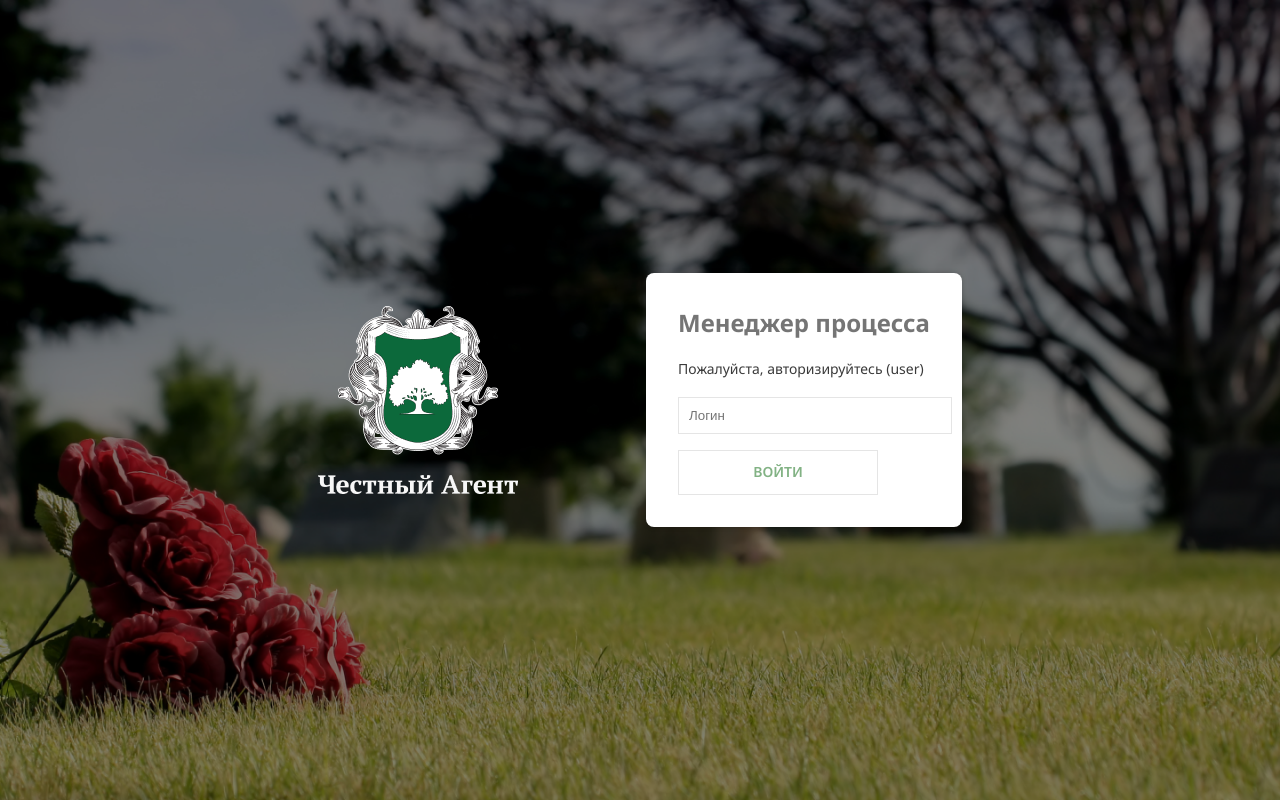
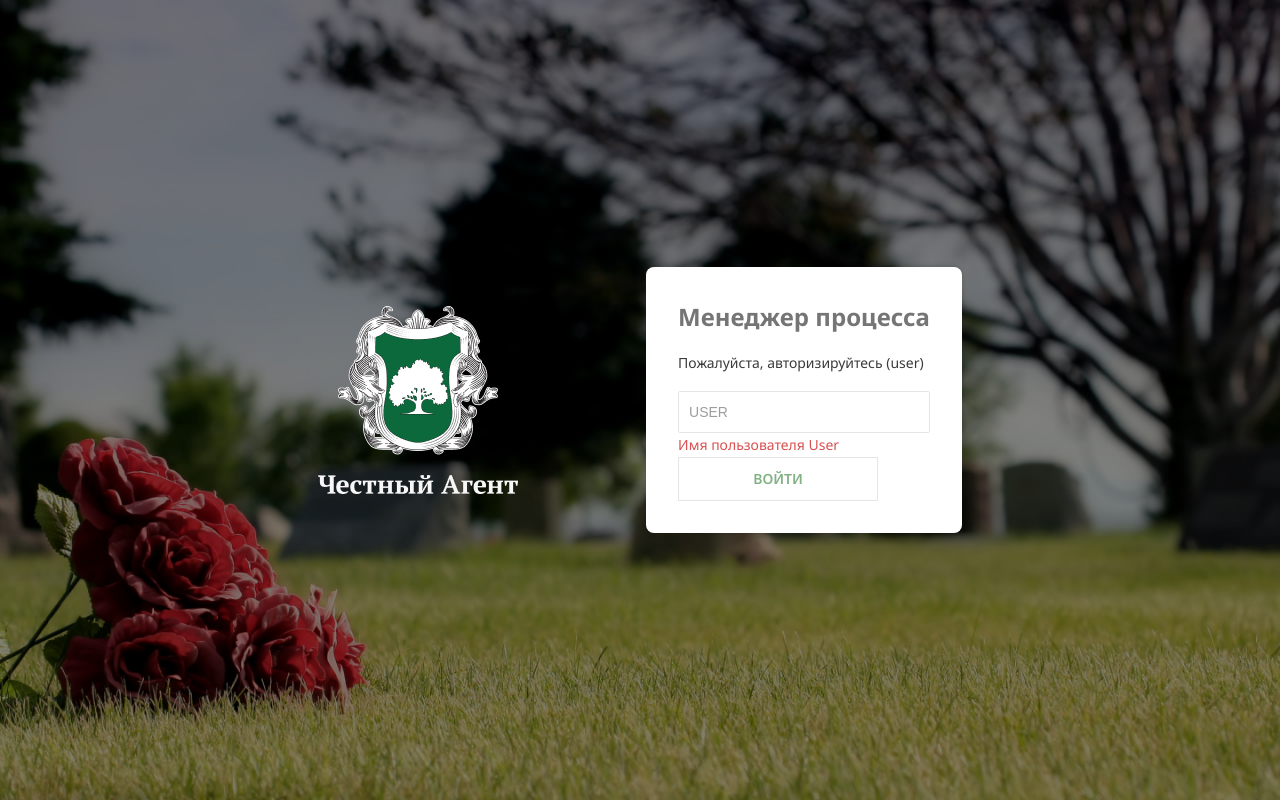
Before and after one commit to ElenaMihailova/Test-assignment, a React (Vite) app: page /login in a window 1280 px wide. Both pictures are taken after a click on the button "ВОЙТИ". Built offline with nearby package versions, Linux system fonts and the light colour scheme; no server answers; a web font is replaced by a local one.

Commit message:
fix: auth style

```diff
--- a/src/components/input/styles.scss
+++ b/src/components/input/styles.scss
@@ -22,3 +22,9 @@
     border-color: $border-color-hover;
   }
 }
+
+.editable-input--auth {
+  &::placeholder {
+    opacity: 70%;
+  }
+}
--- a/src/pages/auth-page/AuthPageContainer.tsx
+++ b/src/pages/auth-page/AuthPageContainer.tsx
@@ -7,8 +7,14 @@ import { COMPANY_ID, CONTACT_ID } from "../../const/constants"
 export const AuthPage = () => {
   const navigate = useNavigate();
   const [username, setUsername] = useState('');
+  const [error, setError] = useState<string | null>(null);
 
   const handleLogin = async () => {
+    if (!username || username !== "user") {
+      setError("Имя пользователя User");
+      return;
+    }
+
     try {
       const token = await getToken(username);
       if (token) {
@@ -27,6 +33,7 @@ export const AuthPage = () => {
       username={username}
       setUsername={setUsername}
       handleLogin={handleLogin}
+      error={error}
     />
   );
 };
--- a/src/pages/auth-page/AuthPageView.tsx
+++ b/src/pages/auth-page/AuthPageView.tsx
@@ -6,12 +6,14 @@ interface AuthPageViewProps {
   username: string;
   setUsername: (value: string) => void;
   handleLogin: () => void;
+  error: string | null;
 }
 
 export const AuthPageView: React.FC<AuthPageViewProps> = ({
   username,
   setUsername,
   handleLogin,
+  error,
 }) => {
   return (
     <div className="auth-page">
@@ -20,11 +22,13 @@ export const AuthPageView: React.FC<AuthPageViewProps> = ({
         <h2>Менеджер процесса</h2>
         <p>Пожалуйста, авторизируйтесь (user) </p>
         <input
+          className="editable-input editable-input--auth"
           type="text"
-          placeholder="Логин"
+          placeholder="User"
           value={username}
           onChange={(e) => setUsername(e.target.value)}
         />
+        <p className={`auth-page__error ${error ? "visible" : ""}`}>{error || '\u00A0'}</p>
         <button onClick={handleLogin} className="button button--auth">Войти</button>
       </div>
     </div>
--- a/src/pages/auth-page/styles.scss
+++ b/src/pages/auth-page/styles.scss
@@ -9,6 +9,7 @@
   background-size: cover;
   background-position: center;
   gap: 10%;
+  flex-wrap: wrap;
 }
 
 .auth-page__card {
@@ -18,7 +19,6 @@
   padding: 32px;
   border-radius: 8px;
   box-shadow: 0 0 5px rgb(0 0 0 / 20%);
-  gap: 16px;
   color: $text-color-card;
 
   h2 {
@@ -26,6 +26,7 @@
     line-height: 36px;
     margin: 0;
     opacity: 0.7;
+    margin-bottom: 16px;
   }
 
   p {
@@ -40,9 +41,24 @@
     padding: 10px;
     margin: 0;
     border: $border;
+    margin-top: 16px;
 
     &:hover {
       outline: 0;
     }
   }
 }
+
+.auth-page__error {
+  color: $error;
+  font-size: 14px;
+  margin-top: 8px;
+  min-height: 20px;
+  opacity: 0;
+  margin-bottom: 0;
+  transition: opacity 0.3s ease;
+
+  &.visible {
+    opacity: 1;
+  }
+}
--- a/src/styles/variables.scss
+++ b/src/styles/variables.scss
@@ -10,6 +10,7 @@ $text-color: #222;
 $text-color-card: #3b3b3b;
 $light-text-color: #666;
 $gray: #808080;
+$error: #D95151;
 
 // Размеры
 $sidebar-width: 48px;
```
Lines whose indentation alone changed are shown as unchanged.
